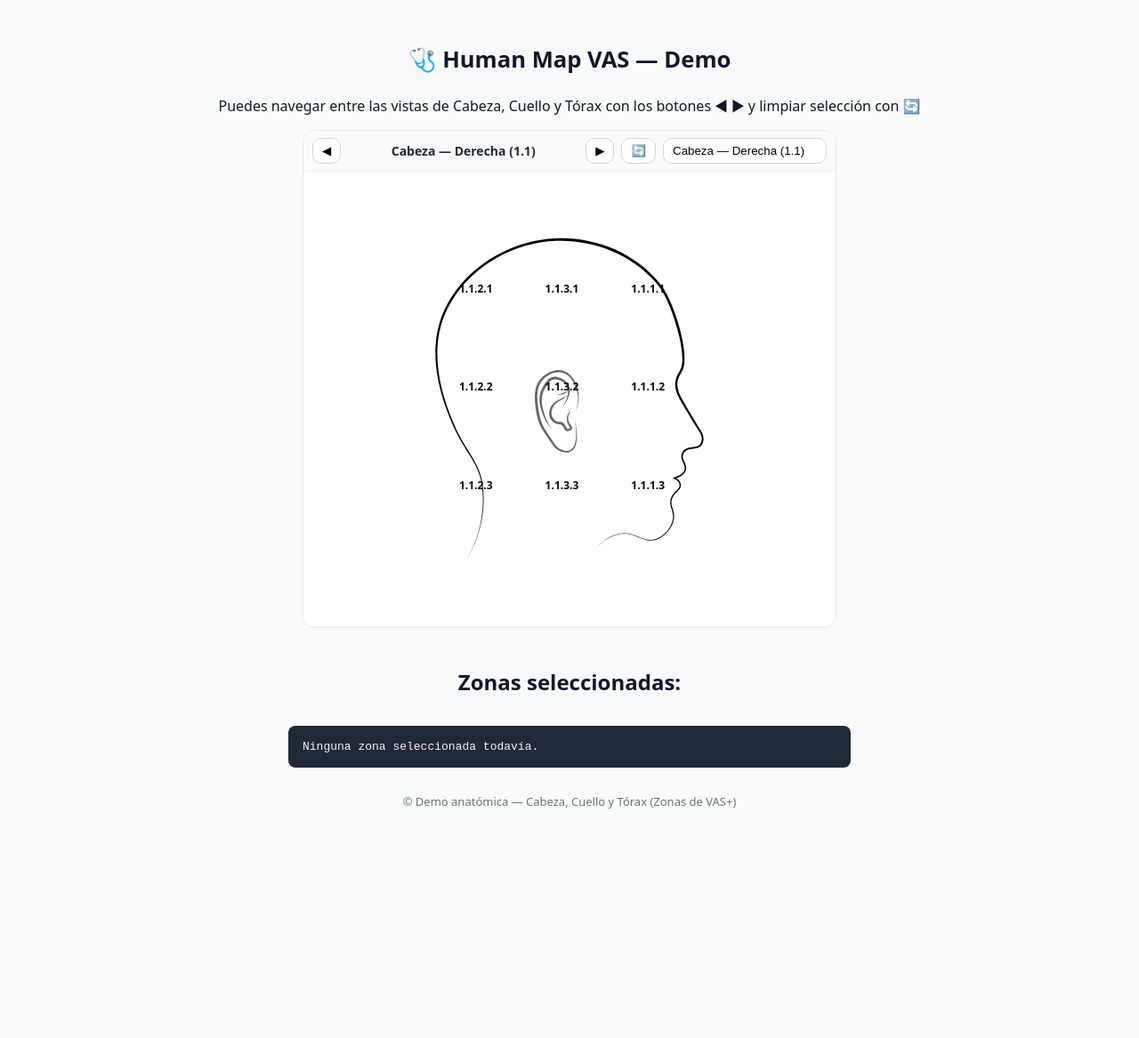
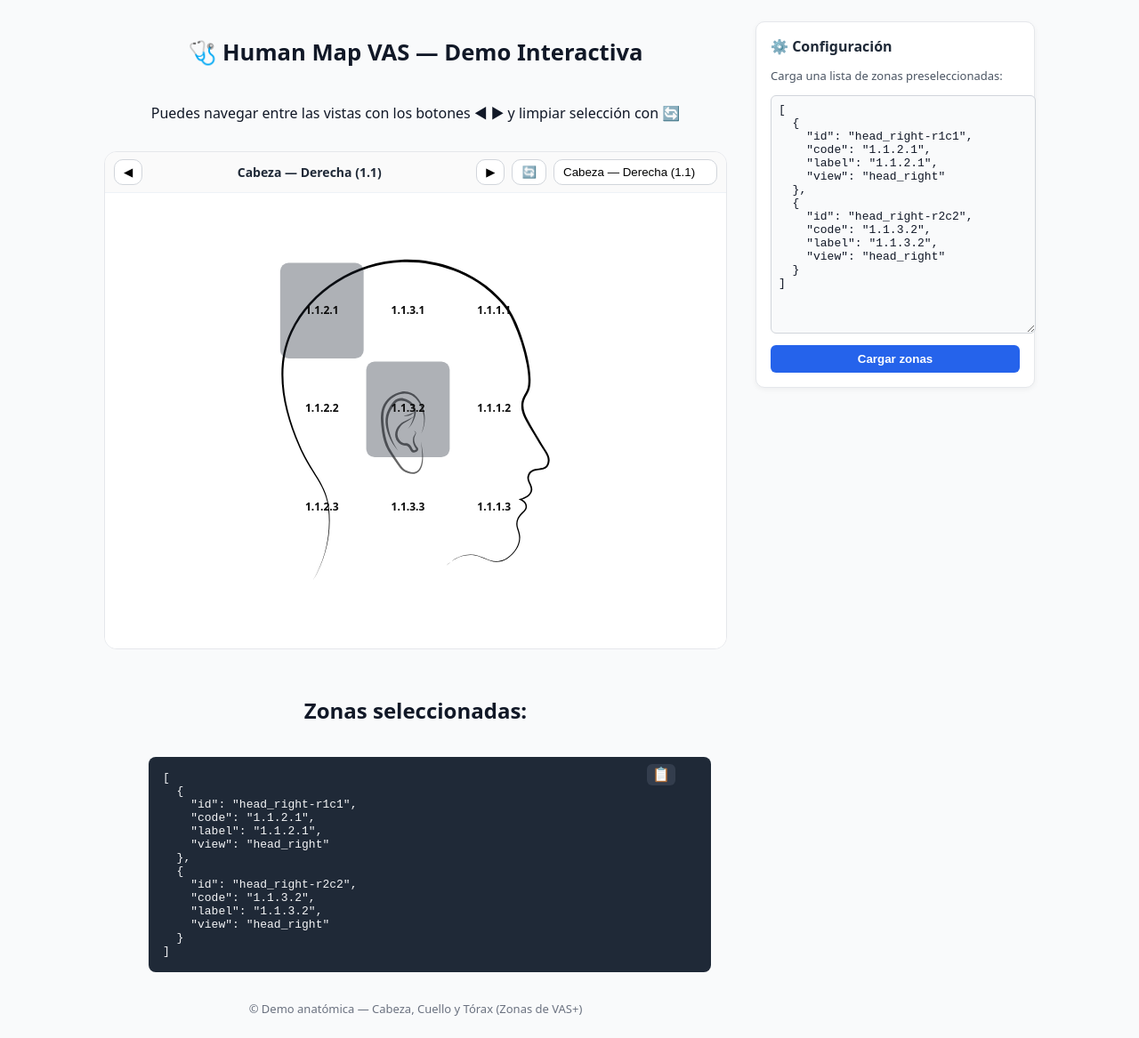
Before and after one commit to luis-byt/humanmap-vas, a website: page index.html in a window 1280 px wide. Shown: the whole page at 89% size. Before the commit the page ends 942 px from the top, so only its background shows below. Drawn offline with Linux system fonts and the light colour scheme.

Commit message:
Agregando a la pagina demo la opcion al usuario de ingresar una lista de zonas y cargarlas en las graficas, y se cargan por defecto algunas zonas

```diff
--- a/index.html
+++ b/index.html
@@ -10,16 +10,72 @@
       background: #f9fafb;
       color: #111827;
       margin: 0;
-      padding: 2rem;
+      padding: 1.5rem;
+      display: flex;
+      flex-direction: row;
+      gap: 2rem;
+      justify-content: center;
+      align-items: flex-start;
+    }
+
+    /* Panel lateral */
+    .sidebar {
+      width: 280px;
+      background: #ffffff;
+      border: 1px solid #e5e7eb;
+      border-radius: 10px;
+      padding: 1rem;
+      box-shadow: 0 2px 6px rgba(0,0,0,0.05);
+    }
+    .sidebar h2 {
+      font-size: 1rem;
+      margin-top: 0;
+      margin-bottom: 0.5rem;
+      color: #1f2937;
+    }
+    .sidebar textarea {
+      width: 100%;
+      height: 250px;
+      resize: vertical;
+      border-radius: 6px;
+      border: 1px solid #d1d5db;
+      padding: 8px;
+      font-family: monospace;
+      font-size: 13px;
+      background: #f9fafb;
+      color: #111827;
+    }
+    .sidebar button {
+      margin-top: 0.5rem;
+      width: 100%;
+      padding: 8px;
+      font-weight: 600;
+      background: #2563eb;
+      color: #fff;
+      border: none;
+      border-radius: 6px;
+      cursor: pointer;
+    }
+    .sidebar button:hover {
+      background: #1d4ed8;
+    }
+
+    /* Contenedor principal (mapa + resultado) */
+    .main {
       display: flex;
       flex-direction: column;
       align-items: center;
+      gap: 1rem;
+      max-width: 700px;
+      width: 100%;
     }
+
     human-map-vas {
-      max-width: 600px;
       width: 100%;
-      margin-bottom: 1.5rem;
+/*       max-width: 600px; */
+      margin-bottom: 1rem;
     }
+
     pre {
       background: #1f2937;
       color: #f3f4f6;
@@ -30,41 +86,173 @@
       overflow-x: auto;
       font-size: 13px;
     }
+
     h1 {
       font-size: 1.6rem;
       margin-bottom: 0.5rem;
+      text-align: center;
+      width: 100%;
     }
+
     .footer {
       font-size: 13px;
       color: #6b7280;
       margin-top: 1rem;
     }
+    /* ✨ Efecto de parpadeo al copiar */
+    @keyframes flashCopy {
+      0%   { background-color: rgba(16, 185, 129, 0.25); }
+      100% { background-color: transparent; }
+    }
+    pre.copied {
+      animation: flashCopy 0.2s ease-out;
+    }
   </style>
 </head>
 <body>
-  <h1>🩺 Human Map VAS — Demo</h1>
-  <p>Puedes navegar entre las vistas de Cabeza, Cuello y Tórax con los botones ◀ ▶ y limpiar selección con 🔄</p>
+
+  <!-- CONTENIDO PRINCIPAL -->
+  <div class="main">
+    <h1>🩺 Human Map VAS — Demo Interactiva</h1>
+    <p>Puedes navegar entre las vistas con los botones ◀ ▶ y limpiar selección con 🔄</p>
 
     <human-map-vas id="map" view="head_right"></human-map-vas>
 
     <h2>Zonas seleccionadas:</h2>
-  <pre id="output">Ninguna zona seleccionada todavía.</pre>
+    <div class="output-wrapper" style="position: relative; width: 100%; max-width: 600px;">
+      <pre id="output" style="
+          background: #1f2937;
+          color: #f3f4f6;
+          padding: 1rem;
+          border-radius: 8px;
+          margin: 0;
+          width: 100%;
+          overflow-x: auto;
+          font-size: 13px;
+          font-family: monospace;
+          white-space: pre-wrap;
+          word-wrap: break-word;
+        ">Ninguna zona seleccionada todavía.</pre>
+
+      <!-- Botón flotante 📋 -->
+      <button id="copyBtn"
+        title="Copiar al portapapeles"
+        style="
+          position: absolute;
+          top: 8px;
+          right: 8px;
+          background: rgba(55,65,81,0.85);
+          color: #f9fafb;
+          border: none;
+          border-radius: 6px;
+          cursor: pointer;
+          font-size: 16px;
+          padding: 4px 6px;
+          line-height: 1;
+          transition: background 0.2s ease;
+        ">📋</button>
+
+      <!-- Aviso visual al copiar -->
+      <span id="copyNotice"
+        style="
+          display: none;
+          position: absolute;
+          top: 8px;
+          right: 38px;
+          background: #10b981;
+          color: #fff;
+          padding: 2px 6px;
+          border-radius: 4px;
+          font-size: 11px;
+          font-weight: 600;
+          opacity: 0.95;
+        ">Copiado</span>
+    </div>
 
     <div class="footer">© Demo anatómica — Cabeza, Cuello y Tórax (Zonas de VAS+)</div>
+  </div>
 
+  <!-- PANEL LATERAL -->
+  <div class="sidebar">
+    <h2>⚙️ Configuración</h2>
+    <p style="font-size:13px;color:#4b5563;">Carga una lista de zonas preseleccionadas:</p>
+    <textarea id="zoneInput">
+[
+  {
+    "id": "head_right-r1c1",
+    "code": "1.1.2.1",
+    "label": "1.1.2.1",
+    "view": "head_right"
+  },
+  {
+    "id": "head_right-r2c2",
+    "code": "1.1.3.2",
+    "label": "1.1.3.2",
+    "view": "head_right"
+  }
+]
+</textarea>
+    <button id="loadZones">Cargar zonas</button>
+  </div>
+
+  <!-- SCRIPT DE INTERACCIÓN -->
   <script>
-    const map = document.querySelector('human-map-vas');
+    document.addEventListener('DOMContentLoaded', async () => {
+      await customElements.whenDefined('human-map-vas');
+      const map = document.querySelector('#map');
       const out = document.getElementById('output');
+      const loadBtn = document.getElementById('loadZones');
+      const input = document.getElementById('zoneInput');
 
+      // Botón para cargar zonas escritas en el panel lateral
+      loadBtn.addEventListener('click', () => {
+        try {
+          const zones = JSON.parse(input.value);
+          if (Array.isArray(zones)) {
+            map.selectedZones = zones;
+            out.textContent = JSON.stringify(map.selectedZones, null, 2);
+          } else {
+            alert('⚠️ El formato debe ser una lista de objetos JSON.');
+          }
+        } catch (err) {
+          alert('❌ Error al parsear JSON:\n' + err.message);
+        }
+      });
+
+      loadBtn.click();
+
+      // Mostrar en <pre> los cambios
       map.addEventListener('human-map-vas:select', e => {
         const selected = e.detail.selected;
-      if (!selected.length) {
-        out.textContent = 'Ninguna zona seleccionada todavía.';
-      } else {
-        out.textContent = JSON.stringify(selected, null, 2);
+        out.textContent = selected.length
+          ? JSON.stringify(selected, null, 2)
+          : 'Ninguna zona seleccionada todavía.';
+      });
+
+      // --- Copiar al portapapeles dentro del área de resultados ---
+      const copyBtn = document.getElementById('copyBtn');
+      const copyNotice = document.getElementById('copyNotice');
+
+      copyBtn.addEventListener('click', async () => {
+        const text = out.textContent.trim();
+        if (!text || text === 'Ninguna zona seleccionada todavía.') return;
+
+        try {
+          await navigator.clipboard.writeText(text);
+
+          // Mostrar el aviso temporal
+          copyNotice.style.display = 'block';
+          setTimeout(() => { copyNotice.style.display = 'none'; }, 1200);
+
+          // ✨ Efecto de parpadeo en el <pre>
+          out.classList.add('copied');
+          setTimeout(() => out.classList.remove('copied'), 600);
+
+        } catch (err) {
+          console.error('Error copiando al portapapeles:', err);
         }
       });
+    });
   </script>
-
 </body>
 </html>
```
Lines whose indentation alone changed are shown as unchanged.
